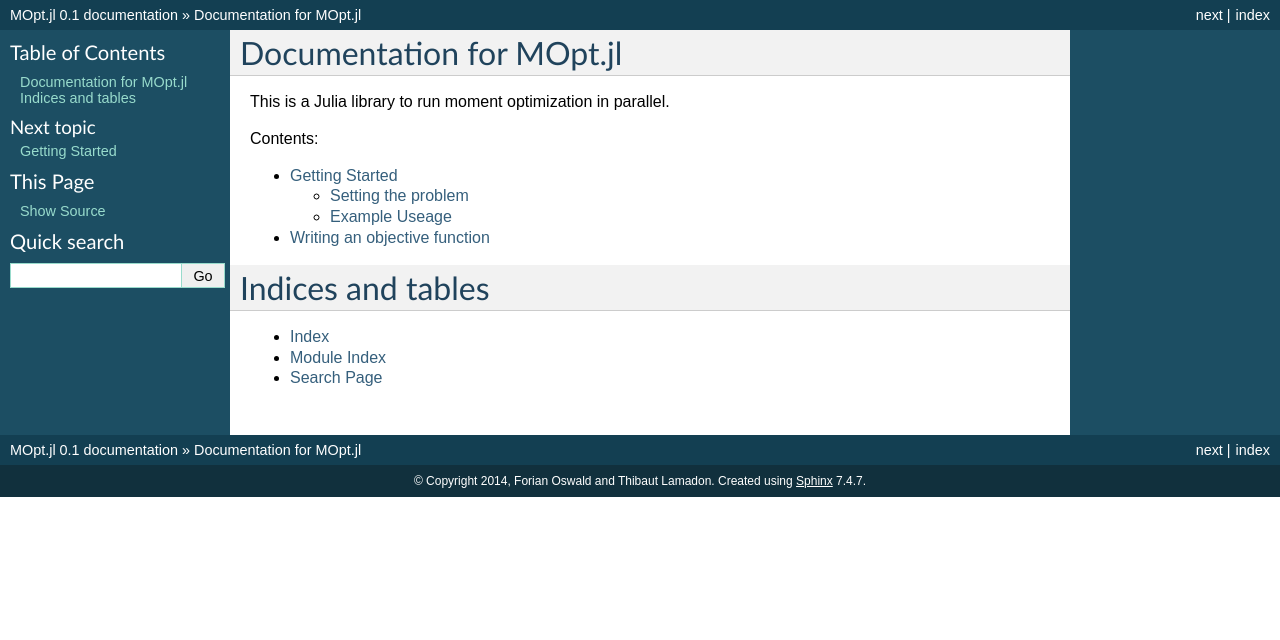
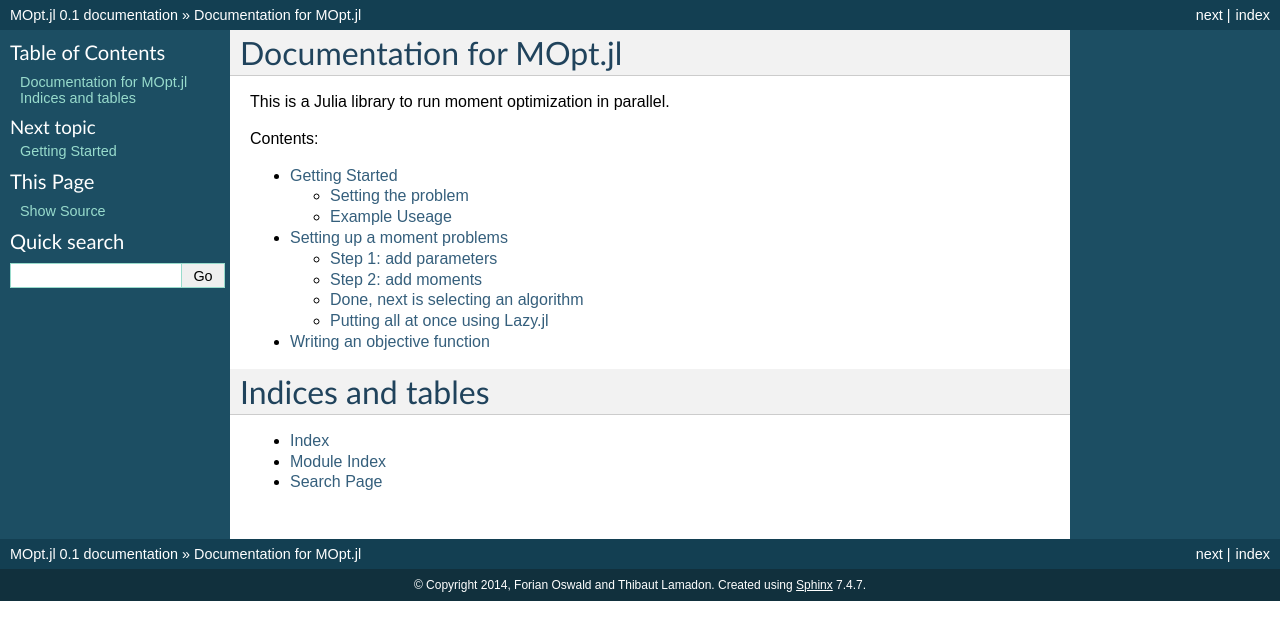
Before and after one commit to floswald/SMM.jl, a Sphinx documentation site: the page built from doc/source/index.rst, in a window 1280 px wide. Shown: the top 640 px of the page. Built offline with Sphinx 7.4.7, drawn with Linux system fonts in a browser that asks for light colours; some of the changed lines change nothing that is shown.

Commit message:
working on documentation and on extending function to interact with MProb.

```diff
--- a/doc/source/index.rst
+++ b/doc/source/index.rst
@@ -14,6 +14,7 @@ Contents:
    :maxdepth: 2
 
    getting-started
+   mprob-setup
    write-obj-func
 
 Indices and tables
--- /dev/null
+++ b/doc/source/mprob-setup.rst
@@ -0,0 +1,74 @@
+Setting up a moment problems
+=============================
+
+This section describes how to create the `MProb` object that will store the description of the problem.
+In general this is composed of the set of parameters we will iterate over together with their bounds, as well as the set of moments to match, with their value and their precision.
+
+We start by creating an empty MProb object and we progressively add content to it.
+
+.. code-block:: julia
+
+  using Mopt
+  mprob = MProb()
+
+We then describe the step required to scuccessfuly set up the object.
+
+Step 1: add parameters
+----------------------
+
+There are two types of parameters, some are sampled by the algorythm and some are not. Here are ways to add arguments to the description:
+
+.. code-block:: julia
+
+  addParam!(mprob, "c", 0.1)
+  addParam!(mprob, "d", 0.2)
+  addSampledParam!(mprob, "a", 0.1, 0, 1)
+  addSampledParam!(mprob, "b", 0.1, 0, 1)
+
+But parameters can also be added all at once using for instance a dictionary
+
+.. code-block:: julia
+
+  ps  = { "c" => 0.1 , "d" => 0.2}
+  addParam!(mprob,ps)
+  pss = { "a" => [0.1, 0, 1] , "b" => [0.1, 0, 1]}
+  addSampledParam!(mprob,pss)
+
+Step 2: add moments
+-------------------
+
+The second step is to add moments to the description. These are moments that the objective function will use as matching criteria. This is more for analysis purposes, as ex-post it can be very informative to look at what parameter is affected by what particular moments, or to check the shape of the moment conditions at maximum.
+
+In a spirit similar to the parameters, moments can be added as follows:
+
+.. code-block:: julia
+
+  addMoment!(mprob, "m1", 0.1, 0.001)
+  addMoment!(mprob, "m2", 0.1, 0.001)
+
+But as well using a DataFrame which is usually how moments are loaded, from a csv file or other source. In this case the used needs to provide the names of the columns that must be used.
+
+.. code-block:: julia
+
+  dd = DataFrame(name= ["m1", "m2"], value=[0.1,0.1], sd=[0.01,0.01])
+  addMoment!(mprob, dd, [:name,:value,:sd])
+
+Done, next is selecting an algorithm
+------------------------------------
+
+This is it, your problem is now created, you can move to the second step which is to select an algorithm.
+
+Putting all at once using Lazy.jl
+---------------------------------
+
+.. code-block:: julia
+
+  mprob = @> begin
+    Mprob()
+    addParam!("c", 0.1)
+    addParam!("d", 0.2)
+    addSampledParam!("a", 0.1, 0, 1)
+    addSampledParam!("b", 0.1, 0, 1)
+    addMoment!("m1", 0.1, 0.001)
+    addMoment!("m2", 0.1, 0.001)
+  end
```
Also changed, not shown: 4 other files.
